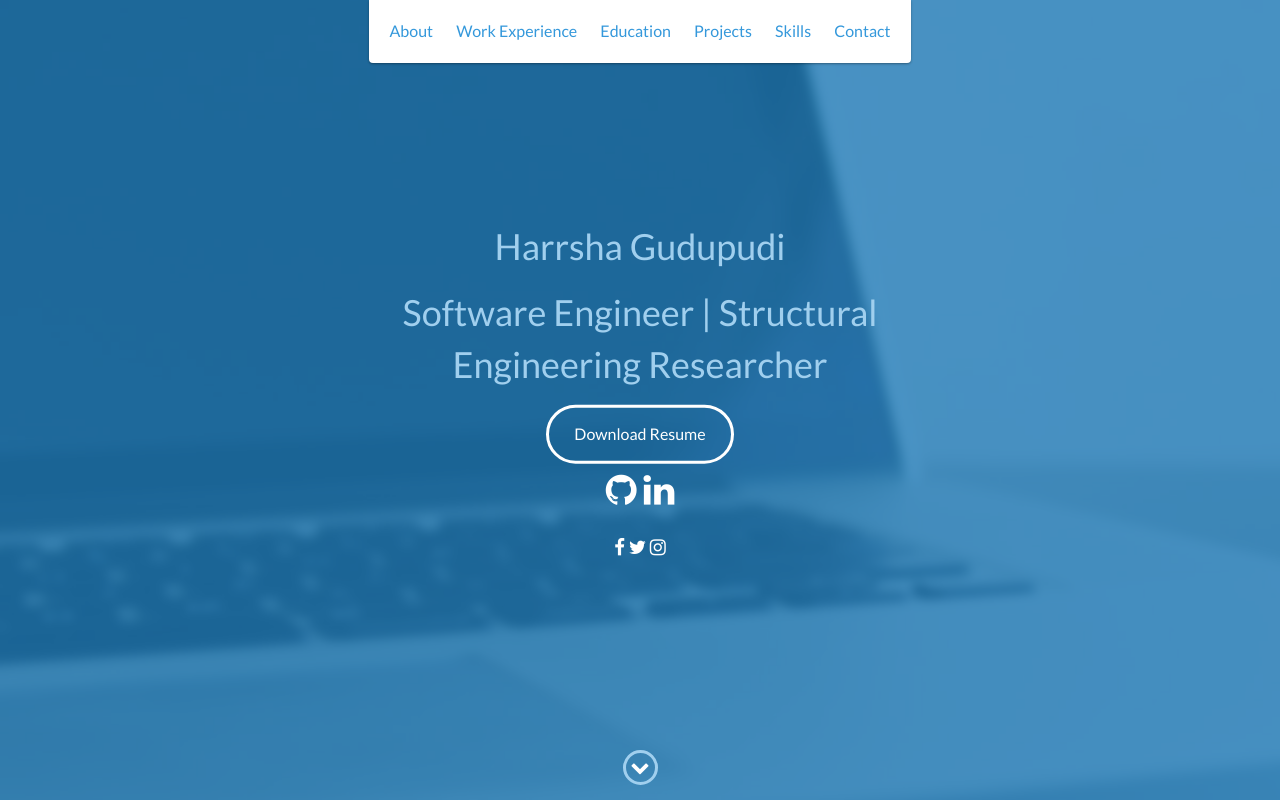
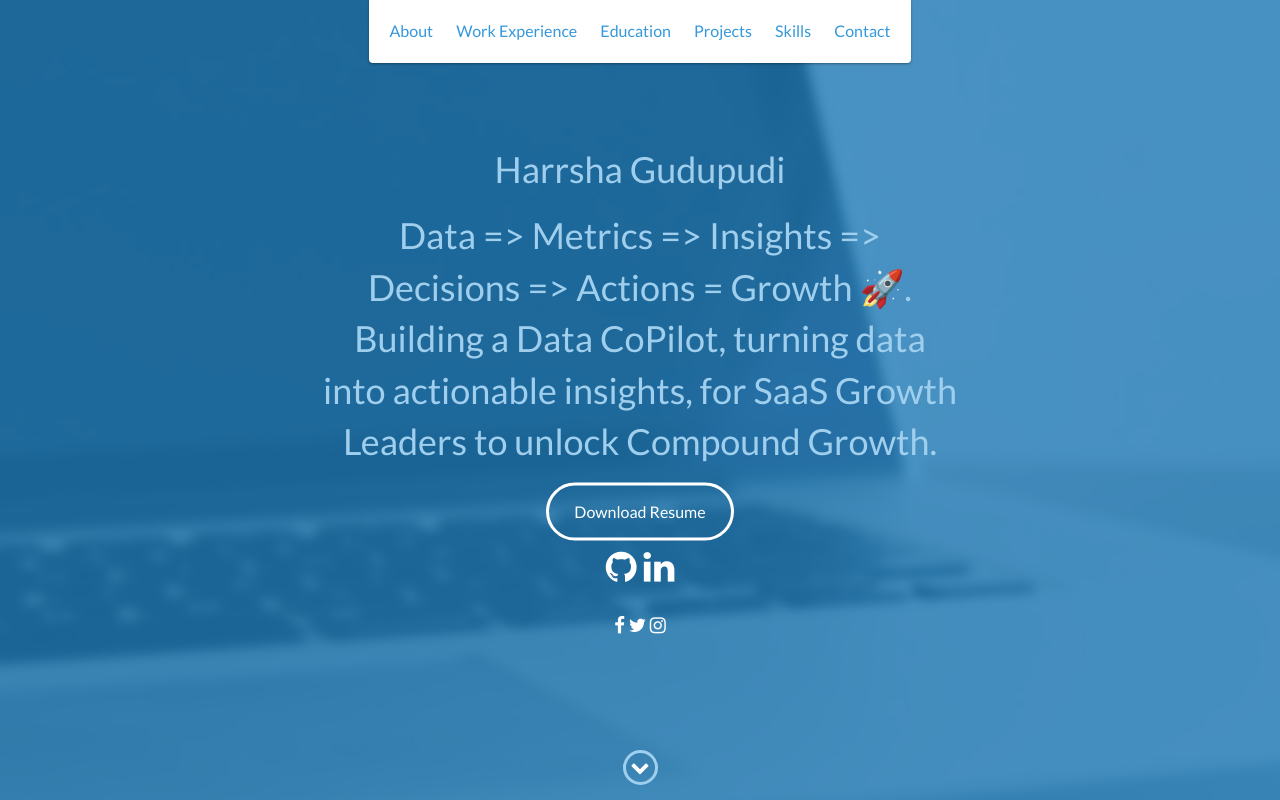
Before and after one commit to harshavardhan-99/harshavardhan-99.github.io, a website: page index.html in a window 1280 px wide. Shown: the top 800 px of the page. Drawn offline with nearby package versions, Linux system fonts and the light colour scheme.

Commit message:
Update index.html

```diff
--- a/index.html
+++ b/index.html
@@ -52,7 +52,7 @@
     <div id="lead">
         <div id="lead-content">
             <h2>Harrsha Gudupudi</h2>
-            <h2>Software Engineer | Structural Engineering Researcher</h2>
+            <h2>Data => Metrics => Insights => Decisions => Actions = Growth 🚀. Building a Data CoPilot, turning data into actionable insights, for SaaS Growth Leaders to unlock Compound Growth.</h2>
             <a href="documents/Harsha_Resume.pdf" class="btn-rounded-white">Download Resume</a>
 	    <h2>	    <a href="https://github.com/harshavardhan-99" target="_blank"><i class="fa fa-github"  style="color:white" aria-hidden="true"></i></a>
                             <a href="https://www.linkedin.com/in/harsha-gudupudi-63243416a/" target="_blank"><i class="fa fa-linkedin"  style="color:white" aria-hidden="true"></i></a>
```
